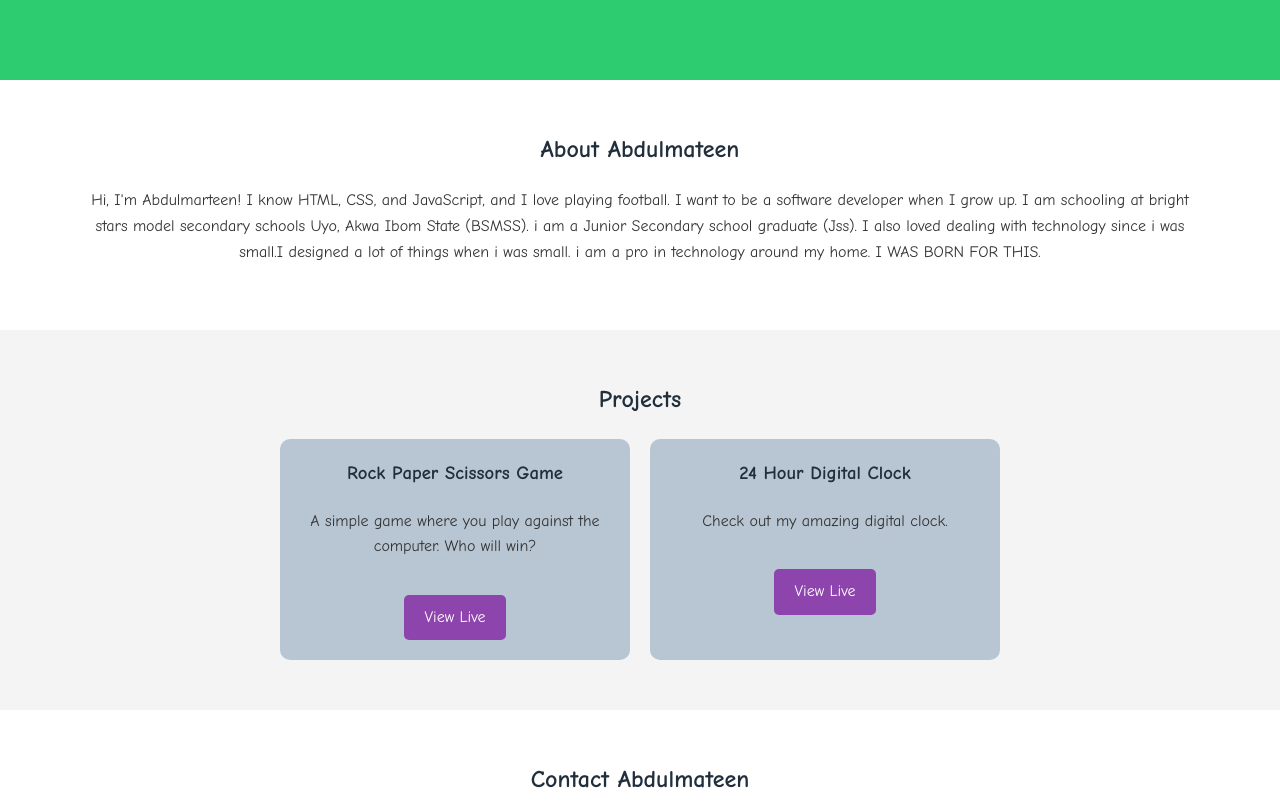
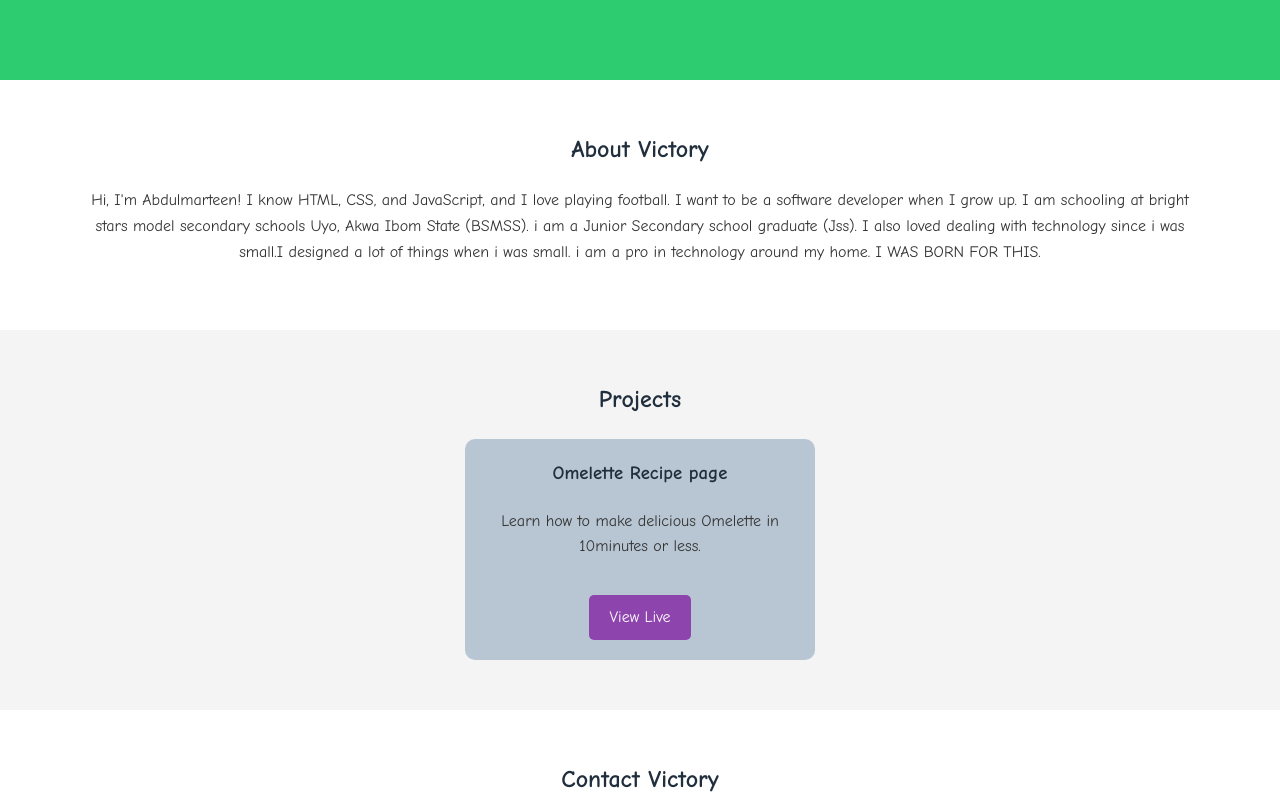
Before and after one commit to Fotress-school/Victory, a plain HTML site: page index.html in a window 1280 px wide. Shown: the part 720-1523 px from the top of the page. Drawn offline with Linux system fonts and the light colour scheme.

Commit message:
update index.html

```diff
--- a/index.html
+++ b/index.html
@@ -4,7 +4,7 @@
 <head>
     <meta charset="UTF-8">
     <meta name="viewport" content="width=device-width, initial-scale=1.0">
-    <title>Abdulmarteen Sanusi - Portfolio</title>
+    <title>victory - Portfolio</title>
     <link rel="stylesheet" href="https://cdnjs.cloudflare.com/ajax/libs/font-awesome/6.6.0/css/all.min.css" integrity="sha512-Kc323vGBEqzTmouAECnVceyQqyqdsSiqLQISBL29aUW4U/M7pSPA/gEUZQqv1cwx4OnYxTxve5UMg5GT6L4JJg==" crossorigin="anonymous" referrerpolicy="no-referrer" />
     <link rel="stylesheet" href="styles.css">
 </head>
@@ -15,7 +15,7 @@
         <div class="container">
             <h1 class="logo">
                 <span class="special-text">
-                    Abdulmateen
+                    victory
                 </span>
             </h1>
             <nav>
@@ -39,13 +39,13 @@
         <div class="container">
             <div class="hero-content">
                 <div class="hero-text">
-                    <h1>Abdulmateen</h1>
+                    <h1>victory</h1>
                     <h2>Frontend Developer</h2>
                     <p>I build websites and anything digital!</p>
                     <a href="#about" class="btn">Learn More</a>
                 </div>
                 <div class="hero-image">
-                    <img src="/abdul.jpg"alt="abdul">
+                    <img src="/victory.jpg"alt="abdul">
                 </div>
             </div>
         </div>
@@ -54,7 +54,7 @@
     <!-- About Section -->
     <section id="about">
         <div class="container">
-            <h2>About Abdulmateen</h2>
+            <h2>About Victory</h2>
             <div class="content">
                 <p>
                                         Hi, I'm Abdulmarteen! I know HTML, CSS, and JavaScript, and I love playing football. I want to be a software developer when I grow up.
@@ -69,30 +69,26 @@
     <!-- Projects Section -->
     <section id="projects">
         <div class="container">
-            <h2>Projects</h2>
-            <div class="project-list">
-                <div class="project">
-                    <h3>Rock Paper Scissors Game</h3>
-                    <p>A simple game where you play against the computer. Who will win?</p>
-                    <a href="https://rock-paper-coder1.netlify.app" target="_blank" class="btn">View Live</a>
-                </div>
-                <div class="project">
-                    <h3>24 Hour Digital Clock</h3>
-                    <p>Check out my amazing digital clock.</p>
-                    <a href="https://timer-coder1.netlify.app/" target="_blank" class="btn">View Live</a>
-                </div>
-                <!-- <div class="project">
-                    <h3>My Portfolio Website</h3>
-                    <p>A showcase of all my projects and skills.</p>
-                </div> -->
+          <h2>Projects</h2>
+          <div class="project-list">
+            <div class="project">
+              <h3>Omelette Recipe page</h3>
+              <p>Learn how to make delicious Omelette in 10minutes or less.</p>
+              <a
+                href="https://o-melette-recipe-page.netlify.app/"
+                target="_blank"
+                class="btn"
+                >View Live</a
+              >
             </div>
+          </div>
         </div>
-    </section>
+      </section>
 
     <!-- Contact Section -->
     <section id="contact">
         <div class="container">
-            <h2>Contact Abdulmateen</h2>
+            <h2>Contact Victory</h2>
             <form>
                 <input type="text" placeholder="Your Name" required>
                 <input type="email" placeholder="Your Email" required>
@@ -105,7 +101,7 @@
     <!-- Footer Section -->
     <footer>
         <div class="container">
-            <p>Made with love by Abdulmateen Sanusi &copy; 2024</p>
+            <p>Made with love by Victory &copy; 2024</p>
         </div>
     </footer>
     <script src="/script.js"></script>
```
Also changed, not shown: victory.jpg (added).
